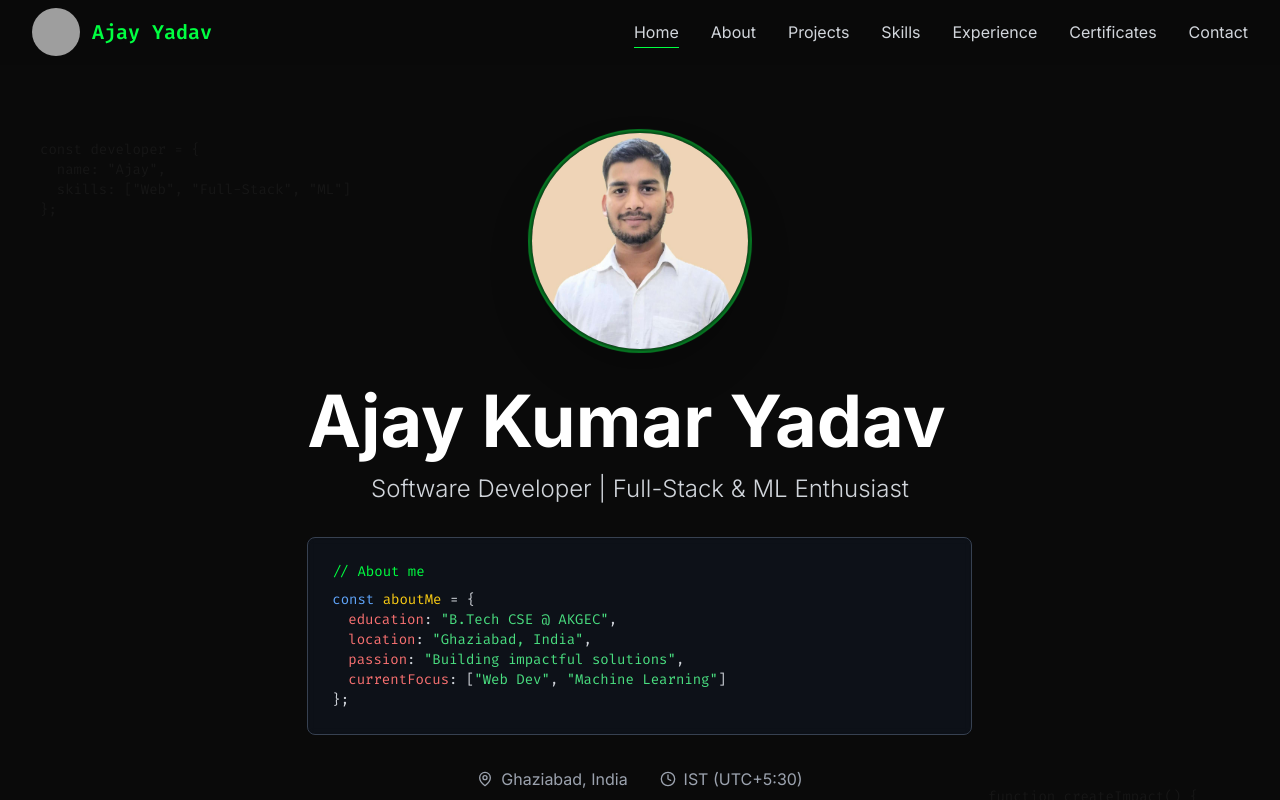
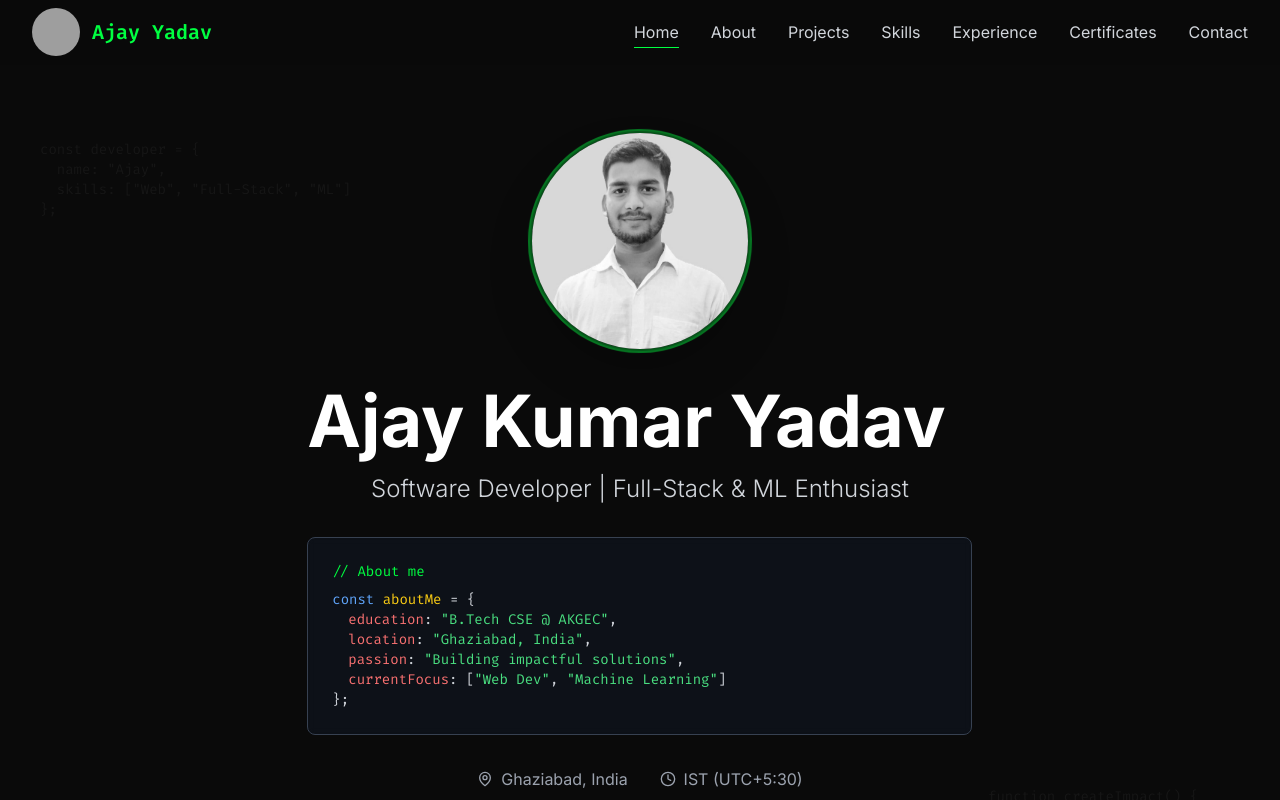
Before and after one commit to GitAjayYadavHub/Portfolio, a React (Vite) app: page / in a window 1280 px wide. Shown: the top 800 px of the page. Built offline with nearby package versions, Linux system fonts and the light colour scheme; grey boxes are pictures that could not be loaded; the HTML template or start-up script is replaced by a standard one.

Commit message:
Refactor Hero component for improved image effects
Updated Hero component to enhance profile image effects and structure.

```diff
--- a/src/components/Hero.jsx
+++ b/src/components/Hero.jsx
@@ -43,6 +43,7 @@ const Hero = () => {
   ];
 
 
+
   return (
     <section id="home" className="min-h-screen flex items-center justify-center relative overflow-hidden pt-16">
       {/* Background Code Animation */}
@@ -74,7 +75,7 @@ const Hero = () => {
             transition={{ duration: 0.8, delay: 0.3 }}
             className="flex justify-center mb-8"
           >
-            <div className="relative">
+            <div className="relative group">
               <motion.div
                 className="w-40 h-40 md:w-48 md:h-48 lg:w-56 lg:h-56 rounded-full overflow-hidden border-4 border-primary/30 shadow-2xl"
                 whileHover={{ scale: 1.05, borderColor: 'rgba(0, 255, 65, 0.6)' }}
@@ -83,10 +84,11 @@ const Hero = () => {
                 <img
                   src={profileImage}
                   alt="Ajay Kumar Yadav"
-                  className="w-full h-full object-cover object-center"
+                  className="w-full h-full object-cover object-center grayscale transition-all duration-300 group-hover:grayscale-0"
                   loading="lazy"
                 />
               </motion.div>
+              <div className="absolute inset-0 rounded-full ring-4 ring-primary/30 opacity-0 group-hover:opacity-100 transition-opacity duration-300 pointer-events-none"></div>
               {/* Animated ring around profile picture */}
               <motion.div
                 className="absolute inset-0 rounded-full border-2 border-primary/20"
```
